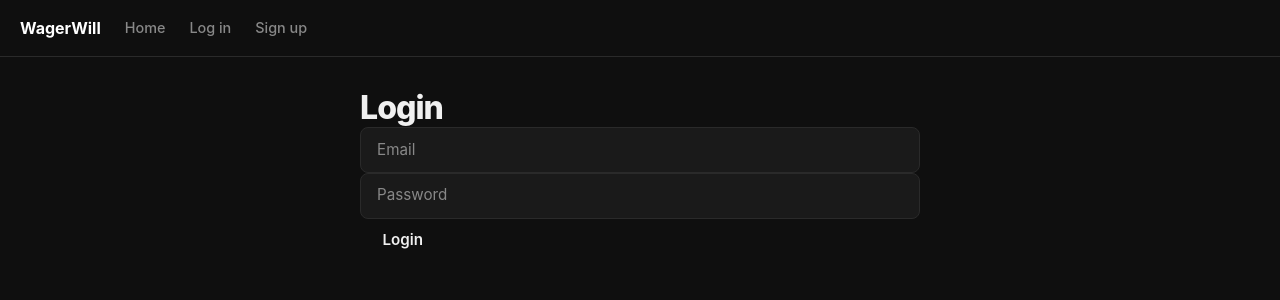
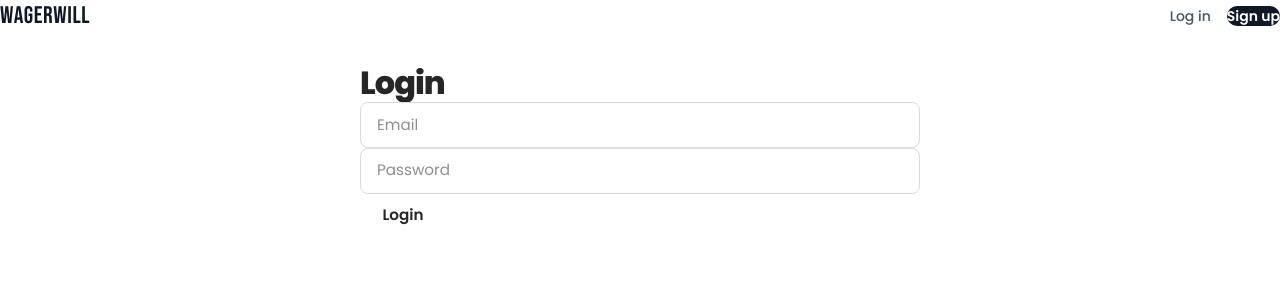
Before and after one commit to noyizthehawk/WagerWill, a React (Vite) app in the folder frontend/: page /login in a window 1280 px wide. Shown: the top 300 px of the page. Built offline with nearby package versions, Linux system fonts and the light colour scheme; no server answers.

Commit message:
some css

```diff
--- a/frontend/src/App.css
+++ /dev/null
@@ -1,48 +0,0 @@
-* {
-  box-sizing: border-box;
-  margin: 0;
-  padding: 0;
-}
-
-body {
-  font-family: system-ui, sans-serif;
-  background: #0f0f0f;
-  color: #e8e8e8;
-  min-height: 100vh;
-}
-
-.app {
-  width: 100%;
-  padding: 0;
-}
-
-header {
-  display: flex;
-  align-items: center;
-  justify-content: space-between;
-  padding-bottom: 1.5rem;
-  border-bottom: 1px solid #222;
-  margin-bottom: 2rem;
-}
-
-header h1 {
-  font-size: 1.75rem;
-  font-weight: 700;
-  letter-spacing: -0.03em;
-}
-
-.status {
-  font-size: 0.8rem;
-  padding: 0.25rem 0.6rem;
-  border-radius: 999px;
-  border: 1px solid currentColor;
-}
-
-.status.ok { color: #4ade80; }
-.status.error { color: #f87171; }
-.status.checking { color: #888; }
-
-main p {
-  color: #888;
-  font-size: 1.1rem;
-}
--- a/frontend/src/App.tsx
+++ b/frontend/src/App.tsx
@@ -37,6 +37,7 @@ function App() {
   }, [])
   const [challenges, setChallenges] = useState<Challenge[]>([])
   const [loading, setLoading] = useState(true)
+  const [sidebarOpen, setSidebarOpen] = useState(false)
 
   const fetchChallenges = async () => {
     const { data: { session } } = await supabase.auth.getSession()
@@ -106,33 +107,72 @@ function App() {
 
   return (
     <BrowserRouter>
-      <nav className="flex items-center gap-6 px-6 py-4 border-b border-white/10">
-        <span className="font-bold text-white mr-4">WagerWill</span>
-        <Link to="/">Home</Link>
+      {/* Header */}
+      <header className="flex items-center justify-between px-8 py-5">
+        <div className="flex items-center gap-4">
+          {user && (
+            <button
+              onClick={() => setSidebarOpen(!sidebarOpen)}
+              className="flex h-10 w-10 items-center justify-center rounded-lg text-gray-700 transition hover:bg-gray-100"
+              aria-label="Toggle menu"
+            >
+              {/* hamburger icon */}
+              <div className="space-y-1.5">
+                <span className="block h-0.5 w-5 bg-gray-700"></span>
+                <span className="block h-0.5 w-5 bg-gray-700"></span>
+                <span className="block h-0.5 w-5 bg-gray-700"></span>
+              </div>
+            </button>
+          )}
+          <Link to="/" className="font-display text-2xl tracking-wide text-gray-900">
+            WAGERWILL
+          </Link>
+        </div>
         {user ? (
-          <>
-            <Link to="/dashboard">Dashboard</Link>
-            <Link to="/challenge/new">Create Challenge</Link>
-            <Link to="/invites">Invites</Link>
-            <span className="text-[#888] text-sm ml-auto">{user.email}</span>
-            <button onClick={() => supabase.auth.signOut()} className="text-sm text-red-400">
+          <div className="flex items-center gap-4">
+            <span className="text-sm text-gray-400">{user.email}</span>
+            <button
+              onClick={() => supabase.auth.signOut()}
+              className="text-red-600"
+            >
               Log out
             </button>
-          </>
+          </div>
         ) : (
-          <>
-            <Link to="/login" className="ml-auto">Log in</Link>
-            <Link to="/signup">Sign up</Link>
-          </>
+          <div className="flex items-center gap-4">
+            <Link to="/login" className="text-sm font-medium text-gray-600 transition hover:text-gray-900">Log in</Link>
+            <Link
+              to="/signup"
+              className="rounded-full bg-gray-900 px-5 py-2 text-sm font-semibold text-white transition hover:bg-gray-700"
+            >
+              Sign up
+            </Link>
+          </div>
         )}
+      </header>
+
+      {/* Body: sidebar + main */}
+      <div className="flex">
+        {/* Sidebar — toggled open/closed */}
+        {user && sidebarOpen && (
+          <aside className="w-56 shrink-0 px-4 py-6">
+            <nav className="flex flex-col gap-1">
+              <Link onClick={() => setSidebarOpen(false)} to="/dashboard" className="rounded-lg px-4 py-2.5 text-sm font-medium text-gray-600 transition hover:bg-gray-100 hover:text-gray-900">Dashboard</Link>
+              <Link onClick={() => setSidebarOpen(false)} to="/challenge/new" className="rounded-lg px-4 py-2.5 text-sm font-medium text-gray-600 transition hover:bg-gray-100 hover:text-gray-900">Create Challenge</Link>
+              <Link onClick={() => setSidebarOpen(false)} to="/invites" className="rounded-lg px-4 py-2.5 text-sm font-medium text-gray-600 transition hover:bg-gray-100 hover:text-gray-900">Invites</Link>
             </nav>
+          </aside>
+        )}
+
+        {/* Main content */}
+        <main className="flex-1">
           <Routes>
             <Route path="/" element={<LandingPage />} />
             <Route
                 path="/dashboard"
                 element={
                   !user ? <Navigate to="/login" /> :
-              loading ? <p className="p-6 text-white">Loading...</p> :
+                  loading ? <p className="p-6 text-gray-900">Loading...</p> :
                   <DashboardPage challenges={challenges} onDelete={deleteChallenge} onLeave={leaveChallenge} user={user} />
                 }
               />
@@ -158,8 +198,9 @@ function App() {
 
               <Route path="/login" element={user ? <Navigate to="/dashboard" /> : <LoginPage />} />
               <Route path="/signup" element={user ? <Navigate to="/dashboard" /> : <SignupPage />} />
-
           </Routes>
+        </main>
+      </div>
     </BrowserRouter>
   )
 }
--- a/frontend/src/index.css
+++ b/frontend/src/index.css
@@ -1,17 +1,26 @@
 /* ── Design tokens ── */
+@import url('https://fonts.googleapis.com/css2?family=Poppins:wght@400;500;600;700;800&display=swap');
+@import url('https://fonts.googleapis.com/css2?family=Bebas+Neue&display=swap');
+@import url('https://fonts.googleapis.com/css2?family=Bebas+Neue&family=Press+Start+2P&display=swap');
 @import "tailwindcss";
+
+@theme {
+  --font-sans: 'Poppins', system-ui, sans-serif;
+  --font-display: 'Bebas Neue', sans-serif;
+  --font-game: 'Press Start 2P', sans-serif;
+}
 :root {
-  --bg:        #0f0f0f;
-  --surface:   #1a1a1a;
-  --border:    #2a2a2a;
-  --text:      #f0f0f0;
-  --muted:     #888;
-  --accent:    #ff4d00;
-  --accent-glow: rgba(255, 77, 0, 0.25);
-  --green:     #00e676;
-  --red:       #ff1744;
+  --bg:        #ffffff;
+  --surface:   #ffffff;
+  --border:    #dbdbdb;
+  --text:      #262626;
+  --muted:     #8e8e8e;
+  --accent:    #0095f6;
+  --accent-glow: rgba(0, 149, 246, 0.2);
+  --green:     #2ecc71;
+  --red:       #ed4956;
 
-  font-family: Inter, system-ui, Helvetica, Arial, sans-serif;
+  font-family: 'Poppins', system-ui, Helvetica, Arial, sans-serif;
   font-size: 16px;
   -webkit-font-smoothing: antialiased;
 }
@@ -28,6 +37,12 @@ body {
   color: var(--text);
   min-height: 100vh;
 }
+.press-start-2p-regular {
+  font-family: "Press Start 2P", system-ui;
+  font-weight: 400;
+  font-style: normal;
+}
+
 
 /* ── Layout ── */
 .page {
@@ -37,6 +52,7 @@ body {
 }
 
 /* ── Typography ── */
+@layer base {
   h1 {
     font-size: 2rem;
     font-weight: 800;
@@ -48,6 +64,7 @@ h2 {
     font-size: 1.2rem;
     font-weight: 700;
     letter-spacing: -0.02em;
+  }
 }
 
 p {
--- a/frontend/src/pages/DashboardPage.tsx
+++ b/frontend/src/pages/DashboardPage.tsx
@@ -11,7 +11,7 @@ type Props = {
 export default function DashboardPage({ challenges, onDelete, onLeave, user }: Props) {
   return (
     <div className="p-6">
-      <h1 className="text-white font-bold text-2xl mb-6">My Challenges</h1>
+      <h1 className="text-gray-900 font-bold text-2xl mb-6">My Challenges</h1>
       <div className="flex gap-4 overflow-x-auto pb-4">
         {challenges.map((challenge) => (
           <ChallengeCard key={challenge.id} challengeCard={challenge} onDelete={onDelete} onLeave={onLeave} user={user} />
--- a/frontend/src/pages/EvidencePage.tsx
+++ b/frontend/src/pages/EvidencePage.tsx
@@ -23,14 +23,14 @@ export default function EvidencePage() {
 
   return (
     <div className="page">
-      <h1 className="text-white font-bold text-2xl mb-6">Evidence</h1>
+      <h1 className="text-gray-900 font-bold text-2xl mb-6">Evidence</h1>
       {checkIns.length === 0 && <p>No check-ins yet</p>}
       <div className="grid grid-cols-2 gap-4">
         {checkIns.map((c) => (
-          <div key={c.id} className="rounded-xl overflow-hidden bg-[#1a1a1a] border border-white/10">
+          <div key={c.id} className="rounded-xl overflow-hidden bg-white border border-gray-200 shadow-sm">
             <img src={c.evidenceUrl} alt="evidence" className="w-full h-48 object-cover" />
             <div className="p-3">
-              <p className="text-white text-sm font-semibold">{c.playerName}</p>
+              <p className="text-gray-900 text-sm font-semibold">{c.playerName}</p>
               <p className="text-gray-500 text-xs">{new Date(c.createdAt).toLocaleDateString()}</p>
             </div>
           </div>
--- a/frontend/src/pages/LandingPage.tsx
+++ b/frontend/src/pages/LandingPage.tsx
@@ -1,15 +1,49 @@
-import './LandingPage.css'
+import { Link } from 'react-router-dom'
+
 export default function LandingPage() {
   return (
-    <div className="page">
-      <div className="flex flex-col items-center justify-center min-h-screen gap-4">
-          <h1 className='text-green-500'>WagerWill</h1>
-          <h2 className='italic'>Put money on your habits. Winner takes the pot.</h2>
-          <button type="button">Get Started</button>
+    <div className="flex min-h-screen w-full flex-col items-center justify-center overflow-x-hidden bg-white px-6 py-10 sm:px-12">
+      {/* Small tagline */}
+      <p className="text-center text-xs font-semibold uppercase tracking-[0.2em] text-gray-700">
+      </p>
+
+      {/* Giant heading */}
+      <h1 className="mt-6 text-center font-display text-7xl leading-[0.85] tracking-tight text-gray-900 sm:text-8xl">
+        WAGER<br />WILL
+      </h1>
+
+      {/* Image card */}
+      <div className="relative mt-10 mx-auto max-w-2xl overflow-hidden rounded-3xl">
+        <img
+          src="https://images.unsplash.com/photo-1518611012118-696072aa579a?q=80&w=2070&auto=format&fit=crop"
+          alt="Person training"
+          className="h-[320px] w-full object-cover sm:h-[400px]"
+        />
+
+        {/* dark overlay for text readability */}
+        <div className="absolute inset-0 bg-black/40" />
+
+        {/* Centered overlay content */}
+        <div className="absolute inset-0 flex flex-col items-center justify-center px-6 text-center">
+          <h2 className="font-display text-6xl leading-[0.85] tracking-tight text-white sm:text-7xl">
+            Inside<br />And Out.
+          </h2>
+
+          <p className="mt-4 max-w-xs text-sm text-white/90">
+
+          </p>
+
+          <Link
+            to="/signup"
+            className=" font-game mt-6 flex items-center gap-3 text-sm text-white fon"
+          >
+            Get Started
+            <span className="flex h-10 w-10 items-center justify-center rounded-full border border-white/50">
+              →
+            </span>
+          </Link>
+        </div>
       </div>
-      <main>
-      </main>
     </div>
-
   )
 }
```
Also changed, not shown: frontend/src/components/ChallengeCard.tsx (+6 -6 lines). Lines whose indentation alone changed are shown as unchanged.
